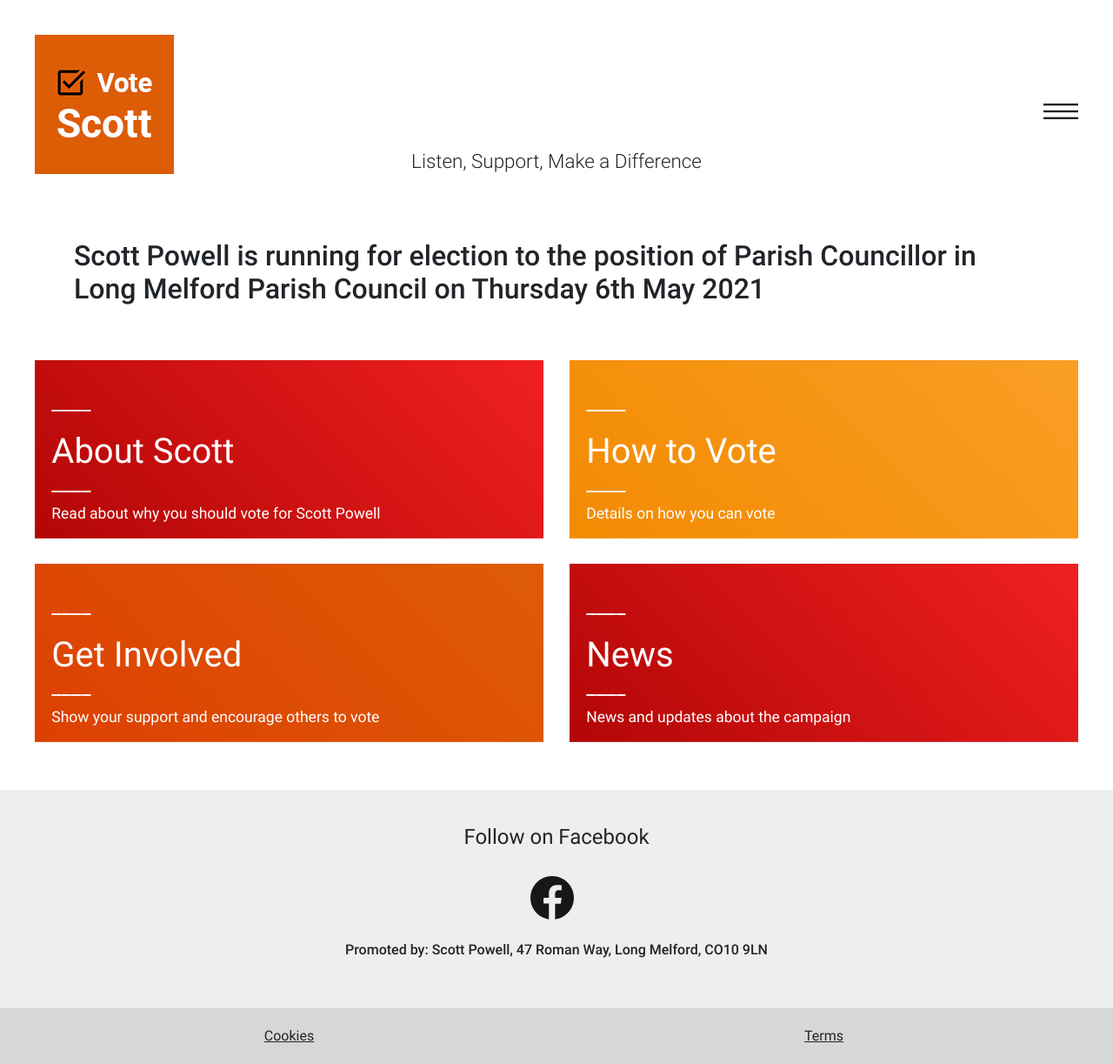
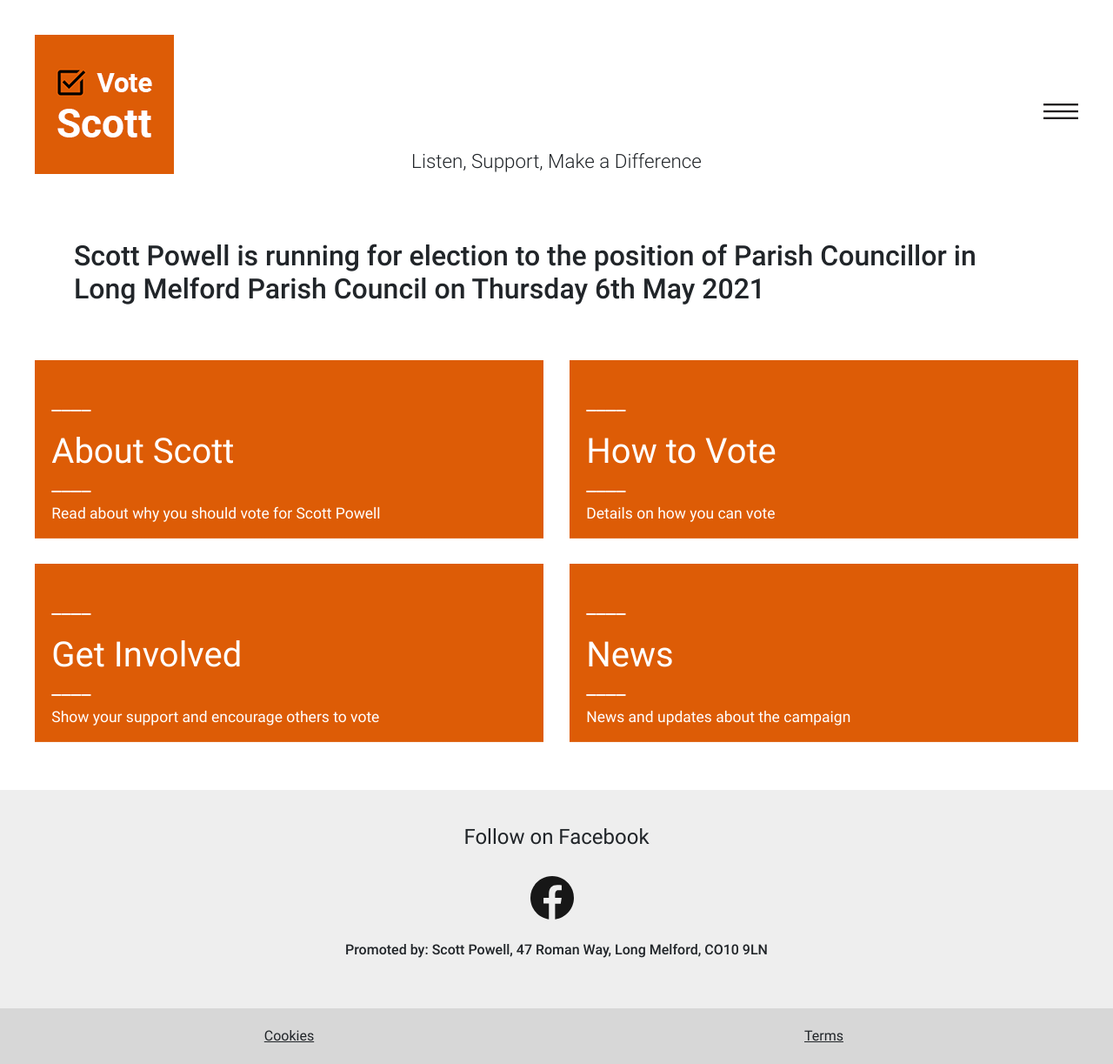
Before and after one commit to scottforlmpc/scottforlmpc.github.io, a Jekyll site: the page built from index.html, in a window 1280 px wide. Shown: the whole page at 87% size. Built offline with Jekyll 4.4.1, drawn with Linux system fonts in a browser that asks for light colours.

Commit message:
All colours to burnt orange

```diff
--- a/_data/sections.yml
+++ b/_data/sections.yml
@@ -4,7 +4,7 @@
   subtitle: "Read about why you should vote for Scott Powell"
   href: /about-scott/
   hover-text: "Scott is a family man, a firefighter and an active member of the Long Melford community. Click to read more about Scott and why he's running for election."
-  class-color: deepred
+  class-color: burntorange
   show-on-homepage: true
   show-on-side-nav: true
 
@@ -14,7 +14,7 @@
   subtitle: "Details on how you can vote"
   href: /how-to-vote/
   hover-text: "The election take place on 6 May 2021. You can vote in person on 6 May or by postal vote in advance if you register in time. Click for more information."
-  class-color: orange
+  class-color: burntorange
   show-on-homepage: true
   show-on-side-nav: true
 
@@ -34,6 +34,6 @@
   subtitle: "News and updates about the campaign"
   href: /news/
   hover-text: "Throughout the campaign leading up to the election we will post updates. These updates will be shared on this site and on Facebook."
-  class-color: deepred
+  class-color: burntorange
   show-on-homepage: true
   show-on-side-nav: true
--- a/_sass/_gradients.scss
+++ b/_sass/_gradients.scss
@@ -2,7 +2,8 @@ $gradientAngle: 45deg;
 $gradientRed: linear-gradient($gradientAngle, rgb(241, 20, 68), rgb(245, 38, 83));
 $gradientOrange: linear-gradient($gradientAngle, rgb(243, 139, 2), rgb(250, 158, 37));
 $gradientDeepRed: linear-gradient($gradientAngle, rgb(179, 6, 6), rgb(240, 32, 32));
-$gradientBurntOrange: linear-gradient($gradientAngle, rgb(221, 64, 2), rgb(221, 92, 6));
+// $gradientBurntOrange: linear-gradient($gradientAngle, rgb(221, 64, 2), rgb(221, 92, 6));
+$gradientBurntOrange: linear-gradient($gradientAngle, rgb(221, 92, 6), rgb(221, 92, 6));
 
 $bgColorNameList: "red", "orange", "deepred", "burntorange";
 $bgColorList: $gradientRed, $gradientOrange, $gradientDeepRed, $gradientBurntOrange;
```
